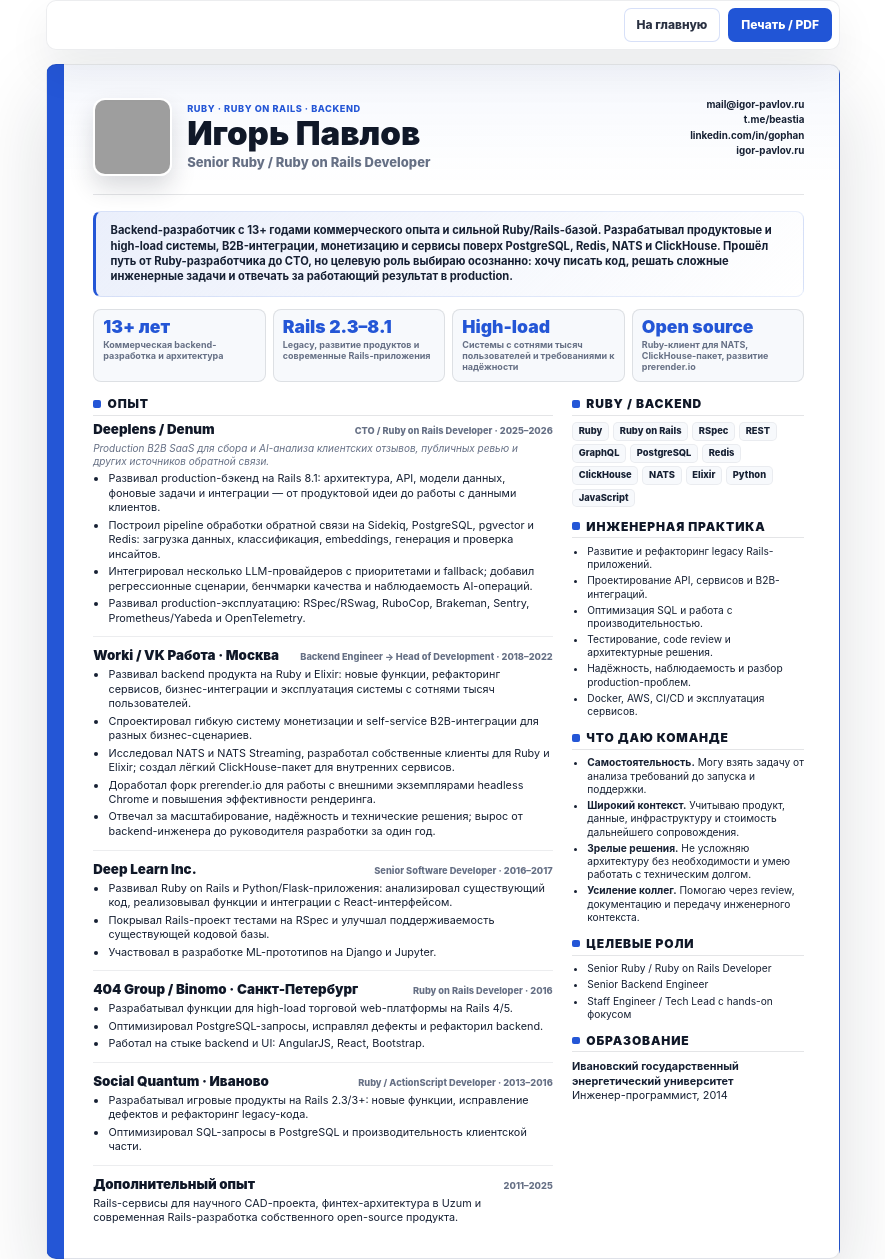
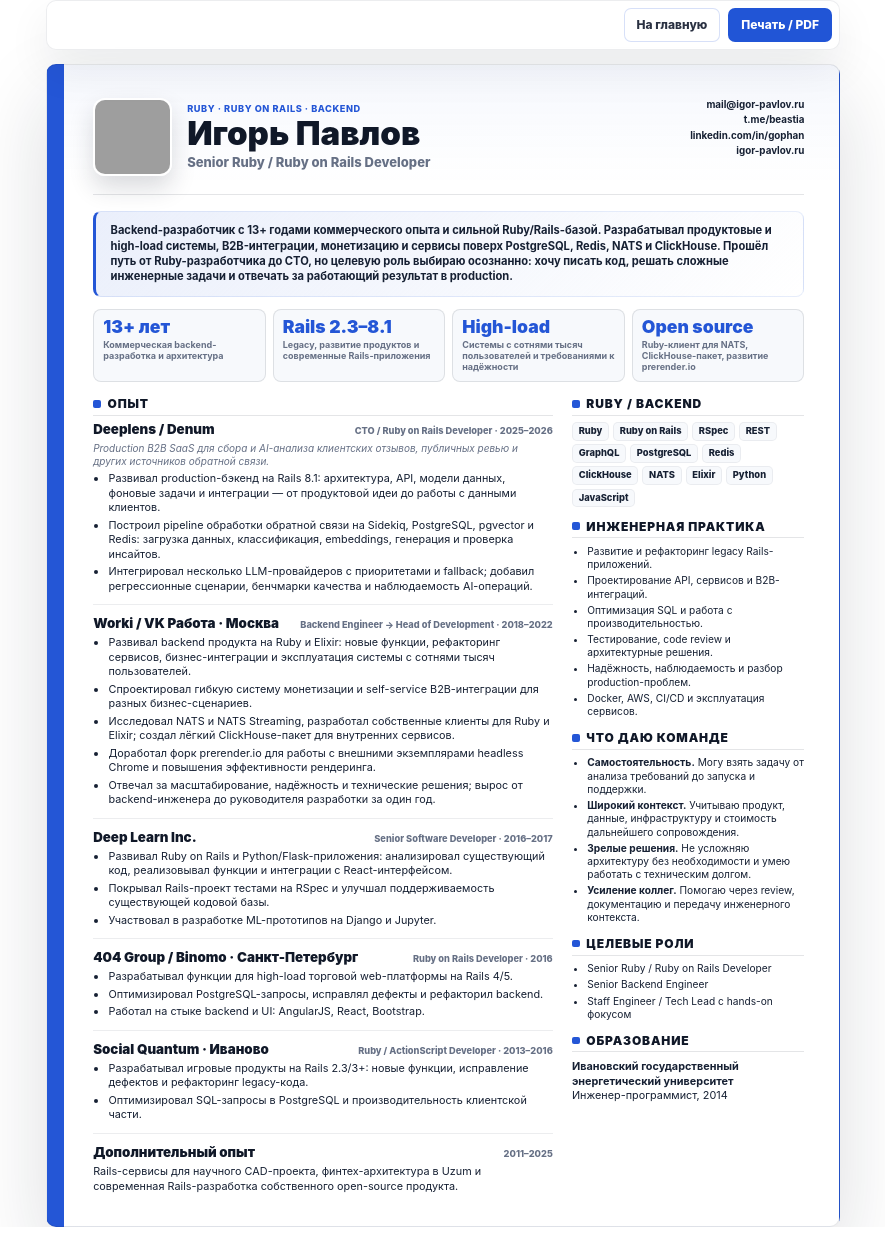
Before and after one commit to BEaStia/beastia.github.io, a Jekyll site: the page built from ruby-developer-resume.html, in a window 1280 px wide. Shown: the whole page, without its empty margins (197-1082 px from the left). Built offline with Jekyll 4.4.1, drawn with Linux system fonts in a browser that asks for light colours; after the commit the page ends 1227 px from its top, so only the background shows below that; grey boxes are pictures that could not be loaded.

Commit message:
Remove unsupported tooling claim from resume

```diff
--- a/ruby-developer-resume.html
+++ b/ruby-developer-resume.html
@@ -65,7 +65,6 @@
               <li>Развивал production-бэкенд на Rails 8.1: архитектура, API, модели данных, фоновые задачи и интеграции — от продуктовой идеи до работы с данными клиентов.</li>
               <li>Построил pipeline обработки обратной связи на Sidekiq, PostgreSQL, pgvector и Redis: загрузка данных, классификация, embeddings, генерация и проверка инсайтов.</li>
               <li>Интегрировал несколько LLM-провайдеров с приоритетами и fallback; добавил регрессионные сценарии, бенчмарки качества и наблюдаемость AI-операций.</li>
-              <li>Развивал production-эксплуатацию: RSpec/RSwag, RuboCop, Brakeman, Sentry, Prometheus/Yabeda и OpenTelemetry.</li>
             </ul>
           </article>
 
```
